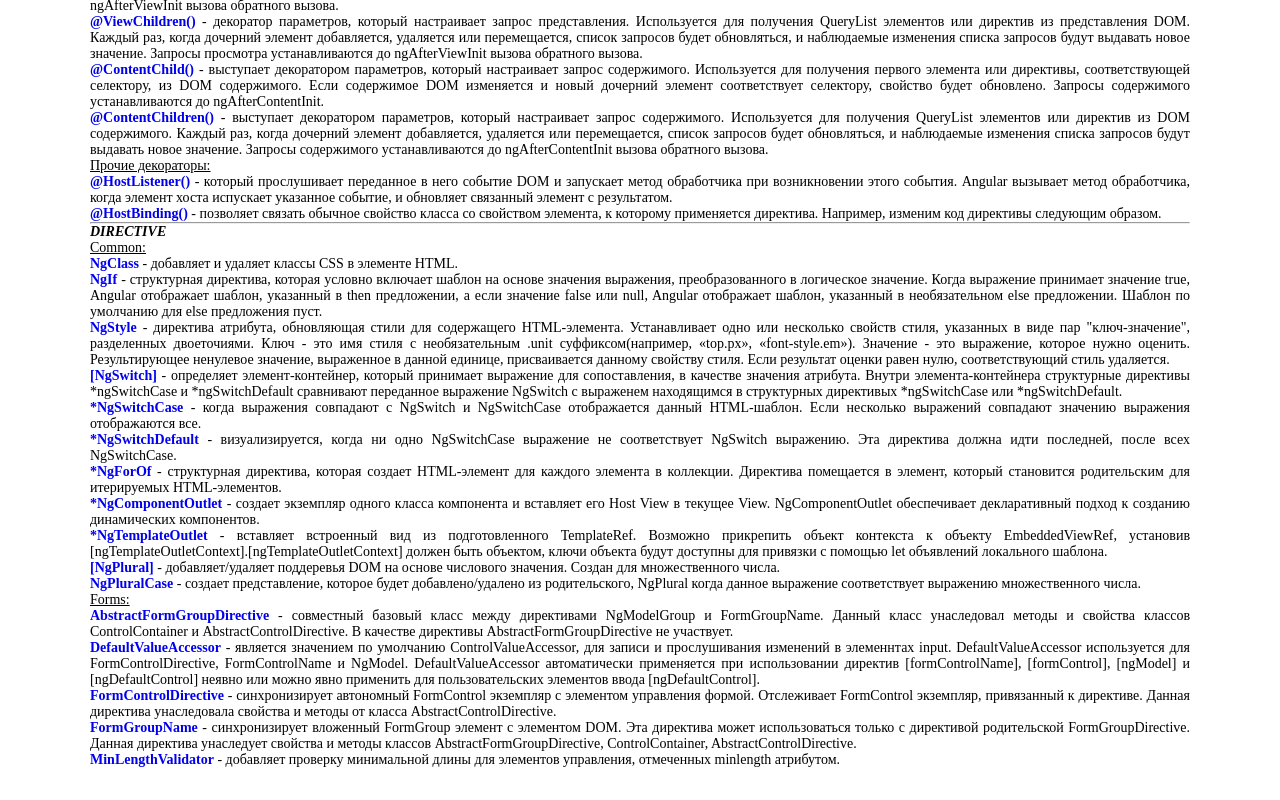
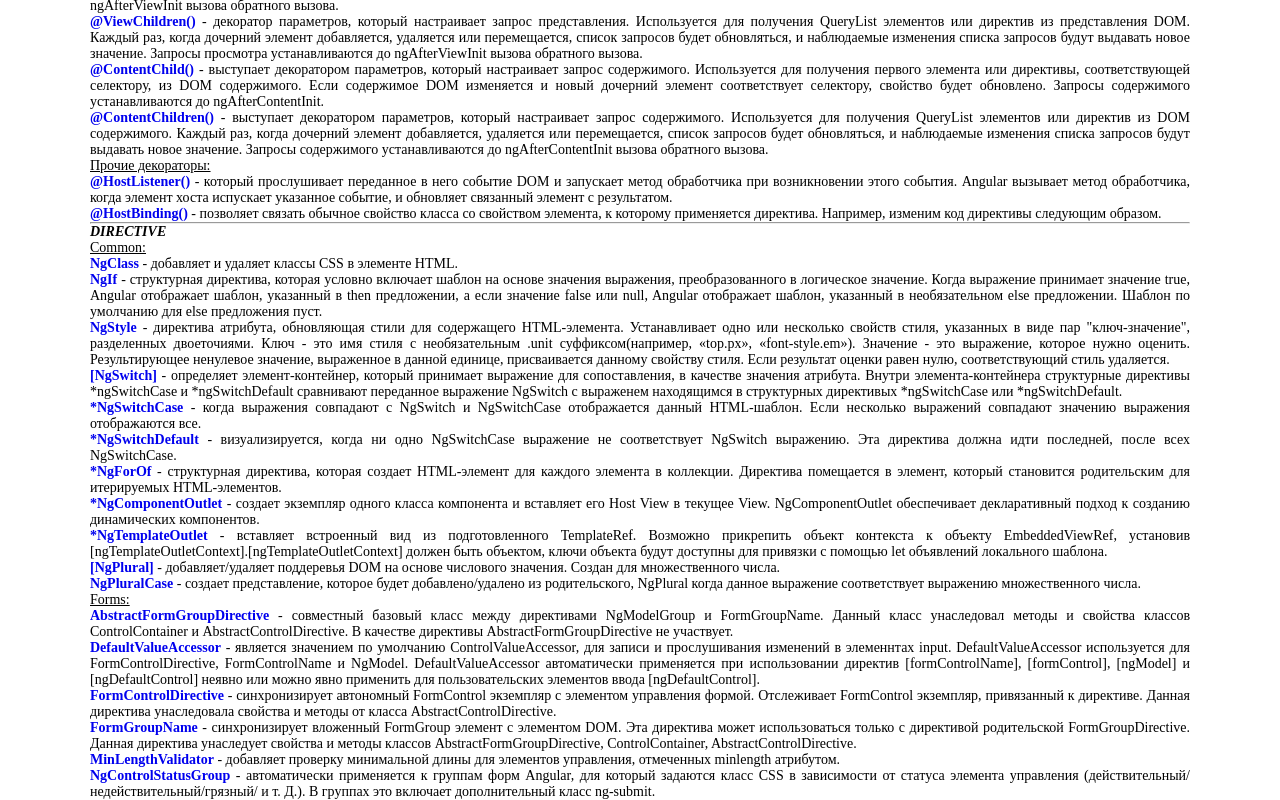
Before and after one commit to ArtemKashirin/API, an Angular app: page / in a window 1280 px wide. Shown: the part 982-1782 px from the top of the page. Before the commit the page ends 1750 px from the top, so only its background shows below. Built offline with nearby package versions, Linux system fonts and the light colour scheme.

Commit message:
DIRECTIVE: NgControlStatusGroup

```diff
--- a/src/app/app.component.html
+++ b/src/app/app.component.html
@@ -57,3 +57,4 @@
 <app-form-control-directive></app-form-control-directive>
 <app-form-group-name></app-form-group-name>
 <app-min-length-validator></app-min-length-validator>
+<app-ng-control-status-group></app-ng-control-status-group>
--- a/src/app/app.module.ts
+++ b/src/app/app.module.ts
@@ -54,6 +54,7 @@
 import {ReactiveFormsModule} from "@angular/forms";
 import { FormGroupNameComponent } from './directive/form-group-name/form-group-name.component';
 import { MinLengthValidatorComponent } from './directive/min-length-validator/min-length-validator.component';
+import { NgControlStatusGroupComponent } from './directive/ng-control-status-group/ng-control-status-group.component';
 
 
 @NgModule({
@@ -109,6 +110,7 @@
     FormControlDirectiveComponent,
     FormGroupNameComponent,
     MinLengthValidatorComponent,
+    NgControlStatusGroupComponent,
   ],
   imports: [
     BrowserModule,
--- /dev/null
+++ b/src/app/directive/ng-control-status-group/ng-control-status-group.component.html
@@ -0,0 +1,3 @@
+<p><b><a [href] = "this.NgControlStatusGroup">NgControlStatusGroup</a></b> - автоматически применяется к группам форм Angular, для
+  который задаются класс CSS в зависимости от статуса элемента управления (действительный/недействительный/грязный/ и т. Д.). В группах
+  это включает дополнительный класс ng-submit.</p>
--- /dev/null
+++ b/src/app/directive/ng-control-status-group/ng-control-status-group.component.ts
@@ -0,0 +1,17 @@
+import {Component, OnInit} from '@angular/core';
+
+@Component({
+  selector: 'app-ng-control-status-group',
+  templateUrl: './ng-control-status-group.component.html',
+  styleUrls: ['./ng-control-status-group.component.scss']
+})
+export class NgControlStatusGroupComponent implements OnInit {
+  public NgControlStatusGroup: string = 'https://angular.io/api/forms/NgControlStatusGroup';
+
+  constructor() {
+  }
+
+  ngOnInit(): void {
+  }
+
+}
```
Also changed, not shown: src/app/directive/ng-control-status-group/ng-control-status-group.component.scss (added).
